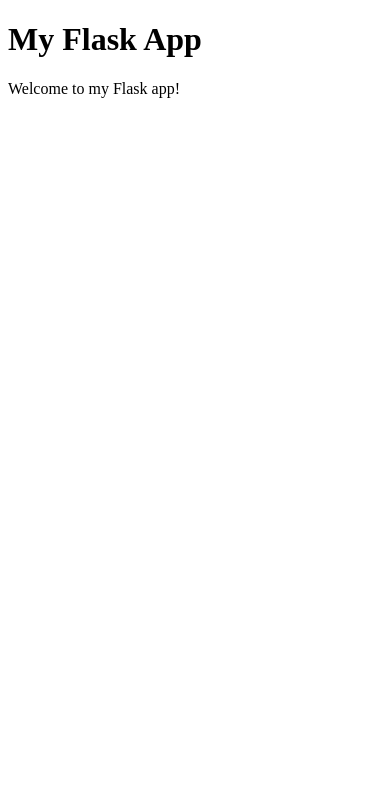
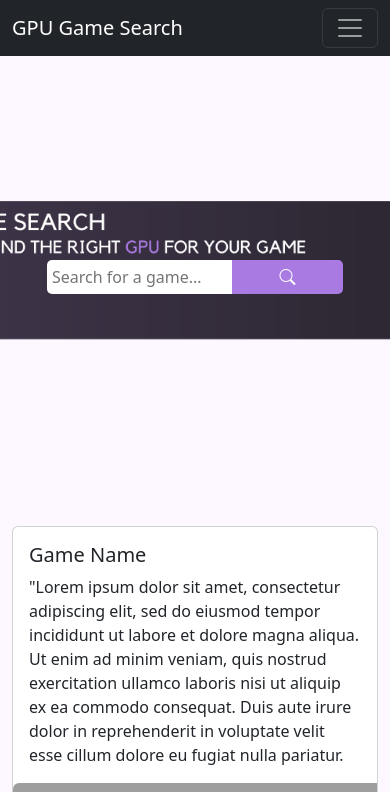
Before and after one commit to RWNowak/GPU-GSearch, a Flask app: page / in a window 390 px wide. Shown: the top 792 px of the page. Run offline with Flask 3, Linux system fonts and the light colour scheme; some libraries are stand-ins or nearby versions; grey boxes are pictures that could not be loaded.

Commit message:
feat: implement UI

```diff
--- a/app/__init__.py
+++ b/app/__init__.py
@@ -4,5 +4,4 @@ app = Flask(__name__)
 
 @app.route('/')
 def index():
-    title = 'My Flask App'
-    return render_template('index.html', title=title)
+    return render_template('index.html')
--- /dev/null
+++ b/app/color-info.txt
@@ -0,0 +1,4 @@
+#28242C - Default Black
+#A97BE2 - Violet
+#FDF7FF - White
+#42374E - Grey
--- /dev/null
+++ b/app/static/styles.css
@@ -0,0 +1,72 @@
+  .bg-custom {
+    background-color: #FDF7FF /* replace with your desired color value */
+  }
+
+  .image-container {
+    position: relative;
+    height: 50vh; /* set the height of the container to the height of the viewport */
+    overflow: hidden; /* hide any overflow from the image */
+  }
+
+  .image-container img {
+    position: absolute;
+    top: 0;
+    left: 0;
+    margin-top: 10px;
+    width: 100%;
+    height: 100%;
+    object-fit: cover; /* scale the image to cover the entire container */
+  }
+
+  .search-container {
+    position: absolute;
+    top: 0;
+    left: 0;
+    right: 0;
+    bottom: 0;
+    display: flex;
+    flex-direction: row;
+    justify-content: center;
+    align-items: center;
+    color: white;
+    padding: 20px;
+    margin-top: 20px;
+    box-sizing: border-box;
+  }
+
+  .search-container input[type="text"] {
+    width: 40%;
+    padding: 10px;
+    border: none;
+    border-radius: 5px 0 0 5px;
+  }
+
+  .search-container button {
+    width: 5%;
+    background-color: #A97BE2;
+    color: white;
+    border: none;
+    padding: 10px;
+    border-radius: 0 5px 5px 0;
+    cursor: pointer;
+  }
+
+  @media screen and (max-width: 768px) {
+    .image-container img {
+      max-width: 100%;
+    }
+
+    .search-container {
+      padding: 10px;
+    }
+
+    .search-container input[type="text"] {
+      width: 50%;
+      padding: 5px;
+    }
+
+    .search-container button {
+      width: 30%;
+      padding: 5px;
+    }
+  }
--- a/app/templates/index.html
+++ b/app/templates/index.html
@@ -1,6 +1,85 @@
-{% extends "layout.html" %}
-
-{% block content %}
-<h1>{{ title }}</h1>
-<p>Welcome to my Flask app!</p>
-{% endblock %}
+<!DOCTYPE html>
+<html>
+  <head>
+    <meta charset="utf-8">
+    <meta name="viewport" content="width=device-width, initial-scale=1">
+    <title>GPU Game Search</title>
+    <link href="https://cdn.jsdelivr.net/npm/bootstrap@5.3.0-alpha3/dist/css/bootstrap.min.css" rel="stylesheet" integrity="sha384-KK94CHFLLe+nY2dmCWGMq91rCGa5gtU4mk92HdvYe+M/SXH301p5ILy+dN9+nJOZ" crossorigin="anonymous">
+    <link rel="stylesheet" href="https://cdn.jsdelivr.net/npm/bootstrap-icons@1.3.0/font/bootstrap-icons.css">
+    <link href="../static/styles.css" rel="stylesheet">
+  </head>
+  <body class="bg-custom">
+    <nav class="navbar navbar-expand-lg bg-dark" data-bs-theme="dark">
+        <div class="container-fluid">
+          <a class="navbar-brand">GPU Game Search</a>
+          <button class="navbar-toggler" type="button" data-bs-toggle="collapse" data-bs-target="#navbarSupportedContent" aria-controls="navbarSupportedContent" aria-expanded="false" aria-label="Toggle navigation">
+            <span class="navbar-toggler-icon"></span>
+          </button>
+          <div class="collapse navbar-collapse" id="navbarSupportedContent">
+            <ul class="navbar-nav me-auto mb-2 mb-lg-0">
+              <li class="nav-item">
+                <a class="nav-link active" aria-current="page" href="#">Home</a>
+              </li>
+              <li class="nav-item">
+                <a class="nav-link" href="#">About</a>
+              </li>
+            </ul>
+          </div>
+        </div>
+      </nav>
+      <div class="image-container">
+        <img src="./static/logo.png" alt="Your Image">
+        <div class="search-container">
+          <input type="text" placeholder="Search for a game...">
+          <button><i class="bi bi-search"></i></button>
+        </div>
+      </div>
+      <div class="container mt-5">
+        <div class="row">
+          <div class="col-md-6">
+            <div class="card mb-3" style="max-width: 540px;">
+              <div class="row g-0">
+                <div class="col-md-8">
+                  <div class="card-body">
+                    <h5 class="card-title">Game Name</h5>
+                    <p class="card-text">"Lorem ipsum dolor sit amet, consectetur adipiscing elit, sed do eiusmod tempor incididunt ut labore et dolore magna aliqua. Ut enim ad minim veniam, quis nostrud exercitation ullamco laboris nisi ut aliquip ex ea commodo consequat. Duis aute irure dolor in reprehenderit in voluptate velit esse cillum dolore eu fugiat nulla pariatur.</p>
+                  </div>
+                </div>
+                <div class="col-md-4">
+                  <img src="..." class="img-fluid rounded-start" alt="Game Image">
+                </div>
+              </div>
+            </div>
+          </div>
+          <div class="col-md-6">
+            <table class="table">
+              <thead>
+                <tr>
+                  <th scope="col">GPU Model</th>
+                  <th scope="col">Memory</th>
+                  <th scope="col">Price</th>
+                </tr>
+              </thead>
+              <tbody>
+                <tr>
+                  <td>NVIDIA GeForce RTX 3080</td>
+                  <td>10 GB GDDR6X</td>
+                  <td>$699</td>
+                </tr>
+                <tr>
+                  <td>NVIDIA GeForce RTX 3070</td>
+                  <td>8 GB GDDR6</td>
+                  <td>$499</td>
+                </tr>
+                <tr>
+                  <td>AMD Radeon RX 6800 XT</td>
+                  <td>16 GB GDDR6</td>
+                  <td>$649</td>
+                </tr>
+              </tbody>
+            </table>
+          </div>
+        </div>
+    <script src="https://cdn.jsdelivr.net/npm/bootstrap@5.3.0-alpha3/dist/js/bootstrap.bundle.min.js" integrity="sha384-ENjdO4Dr2bkBIFxQpeoTz1HIcje39Wm4jDKdf19U8gI4ddQ3GYNS7NTKfAdVQSZe" crossorigin="anonymous"></script>
+  </body>
+</html>
```
Also changed, not shown: app/templates/layout.html (deleted, +0 -10 lines), app/static/logo.jpg (added), app/static/logo.png (added).
